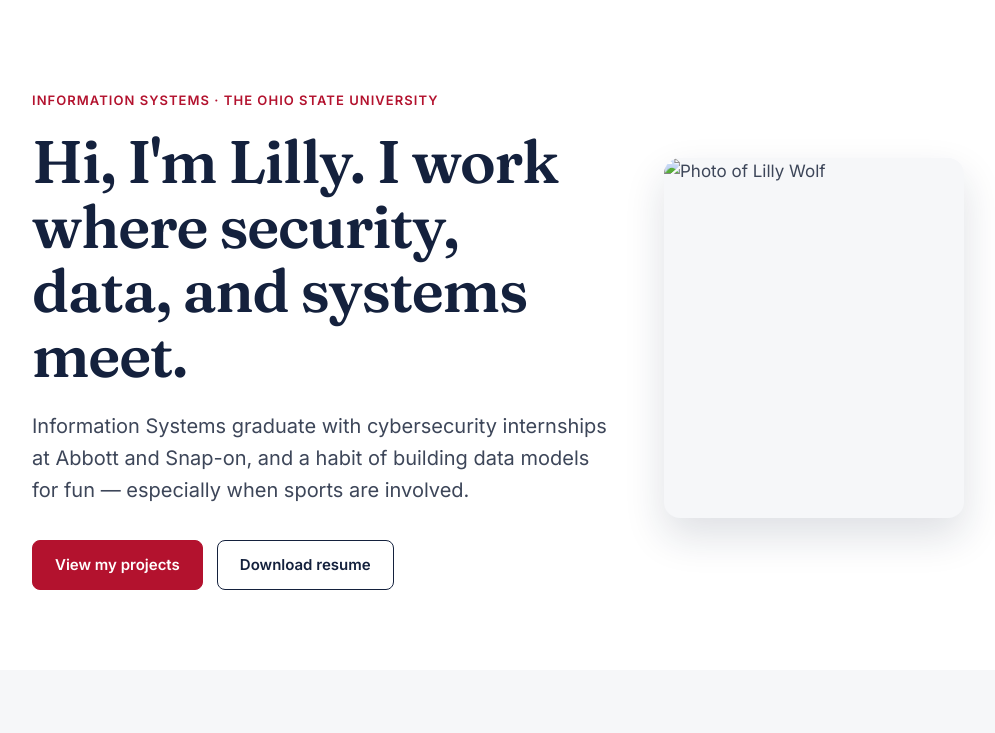
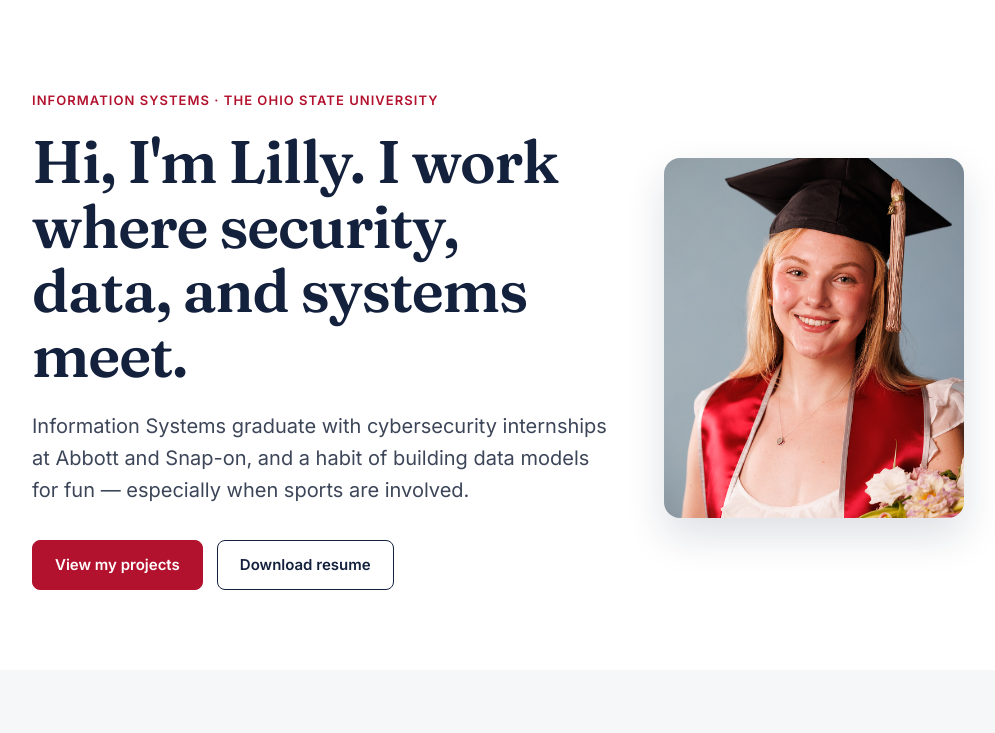
Before and after one commit to lillywolf976/lillywolf976.github.io, a plain HTML site: page index.html in a window 1280 px wide. Shown: the part 67-800 px from the top of the page, without its empty margins (142-1137 px from the left). Drawn offline with Linux system fonts and the light colour scheme.

Commit message:
Add files via upload

```diff
--- a/index.html
+++ b/index.html
@@ -167,7 +167,7 @@
       </div>
       </div>
       <!-- PHOTO: upload your photo to the repo as photo.jpg (or change the file name below to match yours) -->
-      <img class="headshot" src="photo.jpg" alt="Photo of Lilly Wolf">
+      <img class="headshot" src="IMG_1360.jpeg" alt="Photo of Lilly Wolf">
     </div>
   </header>
 
```
